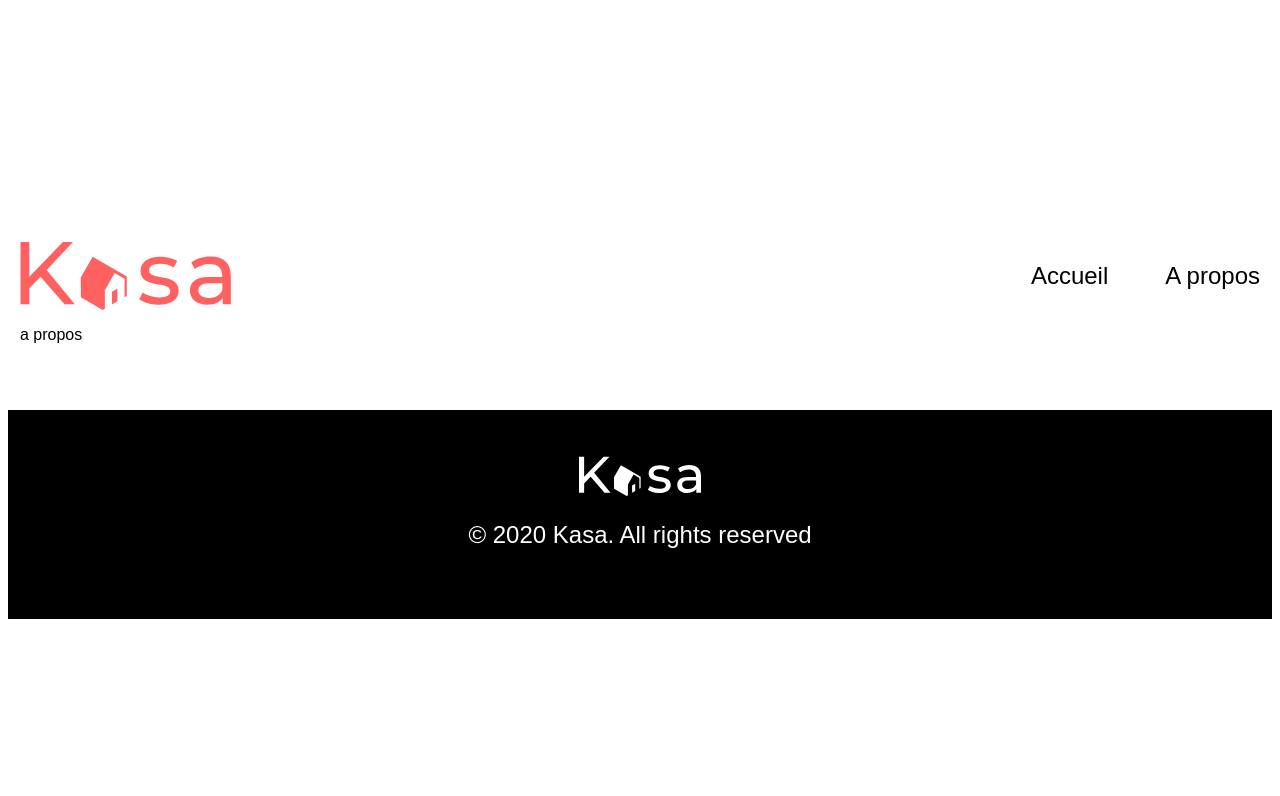
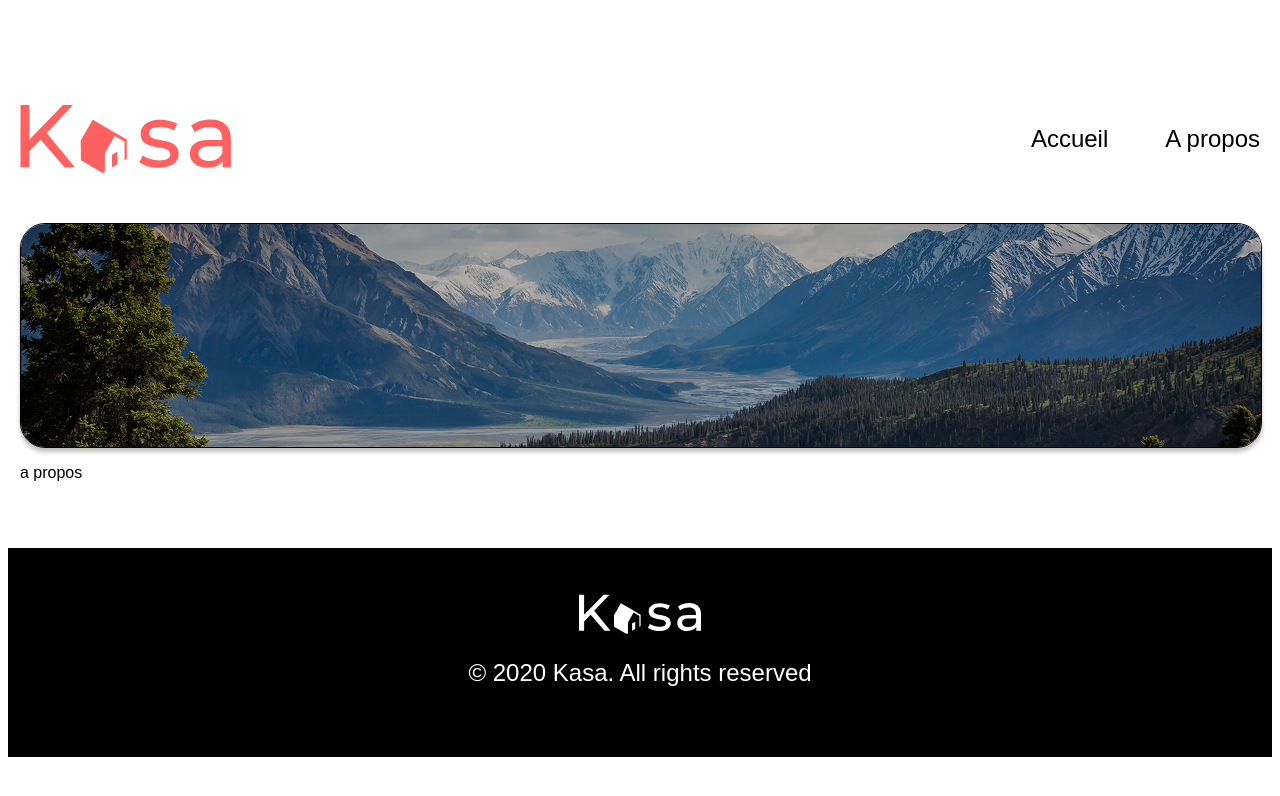
Before and after one commit to Carmed25/kasa_dev, a React (Vite) app: page /about in a window 1280 px wide. Shown: the top 796 px of the page. Built offline with nearby package versions, Linux system fonts and the light colour scheme.

Commit message:
banniere sur page A propos

```diff
--- a/src/components/Banniere/Banniere.jsx
+++ b/src/components/Banniere/Banniere.jsx
@@ -1,12 +1,11 @@
 import './Banniere.scss'
-import imgBanHome from '../../assets/imgBanniereHome.jpg'
-// revoir pour image banniere page about et titre
-export default function Banniere(){
+// on affiche h1 seuleement si un titre est fourni
+export default function Banniere({image, title, opacity=0.6}){
     return(
         <div className='banContainer'>
-            <img className='banner_img' src={imgBanHome} alt='Bannière représentant une falaise au bord de la mer'/>
-            <div className='banner_overlay'></div>
-            <h1 className='banner_title'>Chez vous, partout et ailleurs</h1>
+            <img className='banner_img' src={image} alt='Bannière'/>
+            <div className='banner_overlay' style={{opacity:opacity}}></div>
+            {title && <h1 className='banner_title'>{title}</h1>}
         </div>
 
     );
--- a/src/components/Banniere/Banniere.scss
+++ b/src/components/Banniere/Banniere.scss
@@ -26,9 +26,12 @@ margin-top: 50px;
         width: 100%;
         height: 100%;
         background-color: black;
-        opacity: 0.6;
+        //mix-blend-mode:darken;
+        opacity: 0.6; // revoir opacity car 30% pour About
         z-index:1;
     }
+
+
     .banner_title{ /**revoir contouring du texte */
         font-size: $font-size-large;
         font-weight: $font-weight-bold;
--- a/src/components/Card/Card.jsx
+++ b/src/components/Card/Card.jsx
@@ -1,16 +1,17 @@
 import './Card.scss'
+import { Link } from 'react-router-dom'
 
 
-export default function Card({title,cover}){
+export default function Card({title,cover,id}){
     return (
         <>
-        <div className='card_container'>
+        <Link to={'/flat/${id}'} className='card_container'>
         <div className='card_img'>
             <img src={cover} alt={title}/>
             <div className='gradient_overlay'></div>
             <div className='card_title'>{title}</div>
         </div>
-        </div>
+        </Link>
        </>
     )
 }
--- a/src/components/Gallery/Gallery.jsx
+++ b/src/components/Gallery/Gallery.jsx
@@ -10,7 +10,8 @@ export default function Gallery(){
     <div className='gallery'>
     {data.map((appartement)=>(
       <Card
-         key={appartement.id}
+         key={appartement.id} //utile seulement pour React pour savoir quel élément a été modifié
+         id={appartement.id}
          title={appartement.title}
          cover ={appartement.cover}
       />
--- a/src/pages/About/About.jsx
+++ b/src/pages/About/About.jsx
@@ -1,9 +1,13 @@
 //import Footer  from '../../components/Footer/Footer'
 //import Header from '../../components/Header/Header'
+import Banniere from '../../components/Banniere/Banniere'
 import './About.scss'
+import imgBanAbout from '../../assets/imgBanniereAPropos.jpg'
 export default function About(){
     return(
         <div>
+            <Banniere
+            image={imgBanAbout} opacity={0.3}/>
             <p>a propos</p>
         </div>
     )
--- a/src/pages/Flat/Flat.jsx
+++ b/src/pages/Flat/Flat.jsx
@@ -2,11 +2,16 @@
 //import Header from '../../components/Header/Header'
 //import Footer from '../components/Footer/Footer'
 
-//import du fichier appartements json
 
 import './Flat.scss'
+import { useParams } from 'react-router-dom'
+import data from '../../data/logements.json'
 
 export default function Flat(){
+    const params=useParams()
+    const id = params.id //ou const{id}=useParams()
+
+
     return(
         <div>
             <p>ici aussi</p>
--- a/src/pages/Home/Home.jsx
+++ b/src/pages/Home/Home.jsx
@@ -3,13 +3,15 @@
 
 
 import './Home.scss'
+import imgBanHome from '../../assets/imgBanniereHome.jpg'
+import Gallery from '../../components/Gallery/Gallery'
 import Banniere from '../../components/Banniere/Banniere'
-import Gallery from '../../components/Gallery/Gallery'
 
 export default function Home(){
     return(
         <>
-            <Banniere/>
+            <Banniere
+            image={imgBanHome} title="Chez vous, partout et ailleurs"/>
             <Gallery/>
         </>
     )
```
